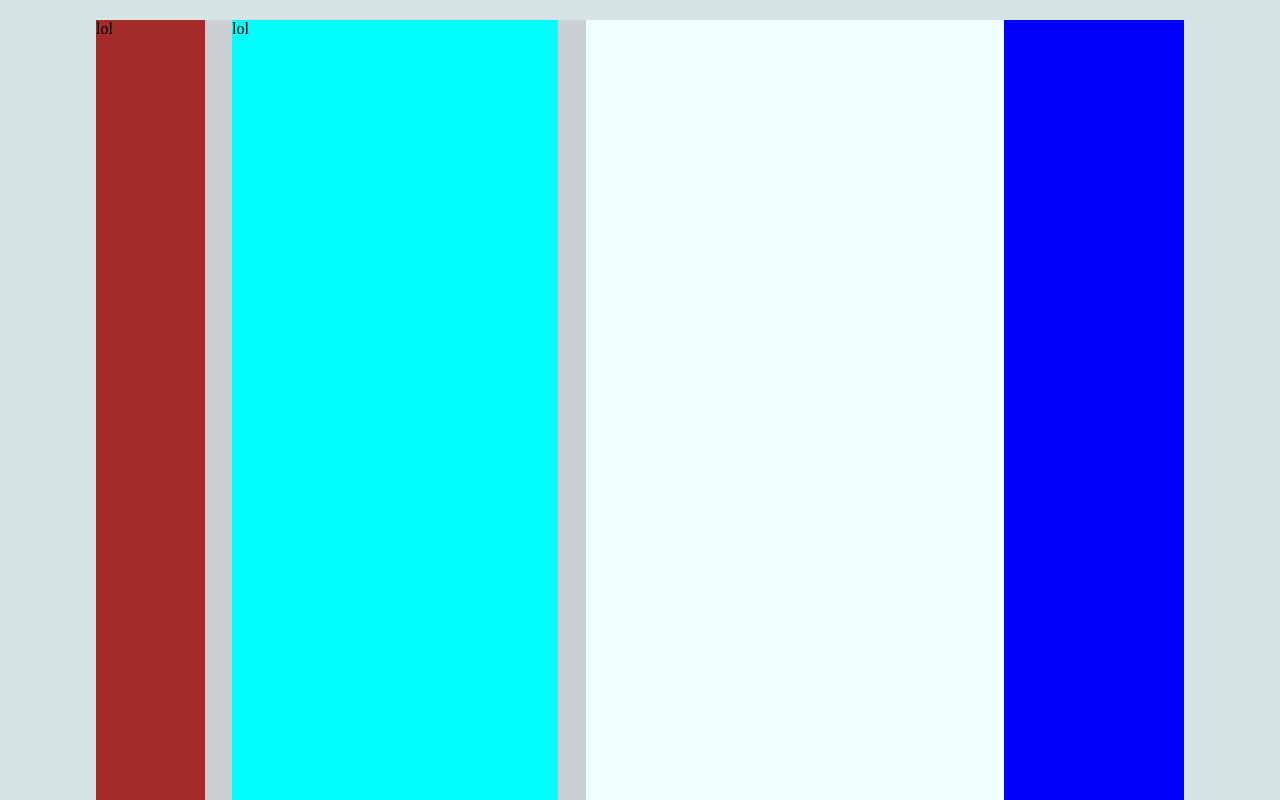
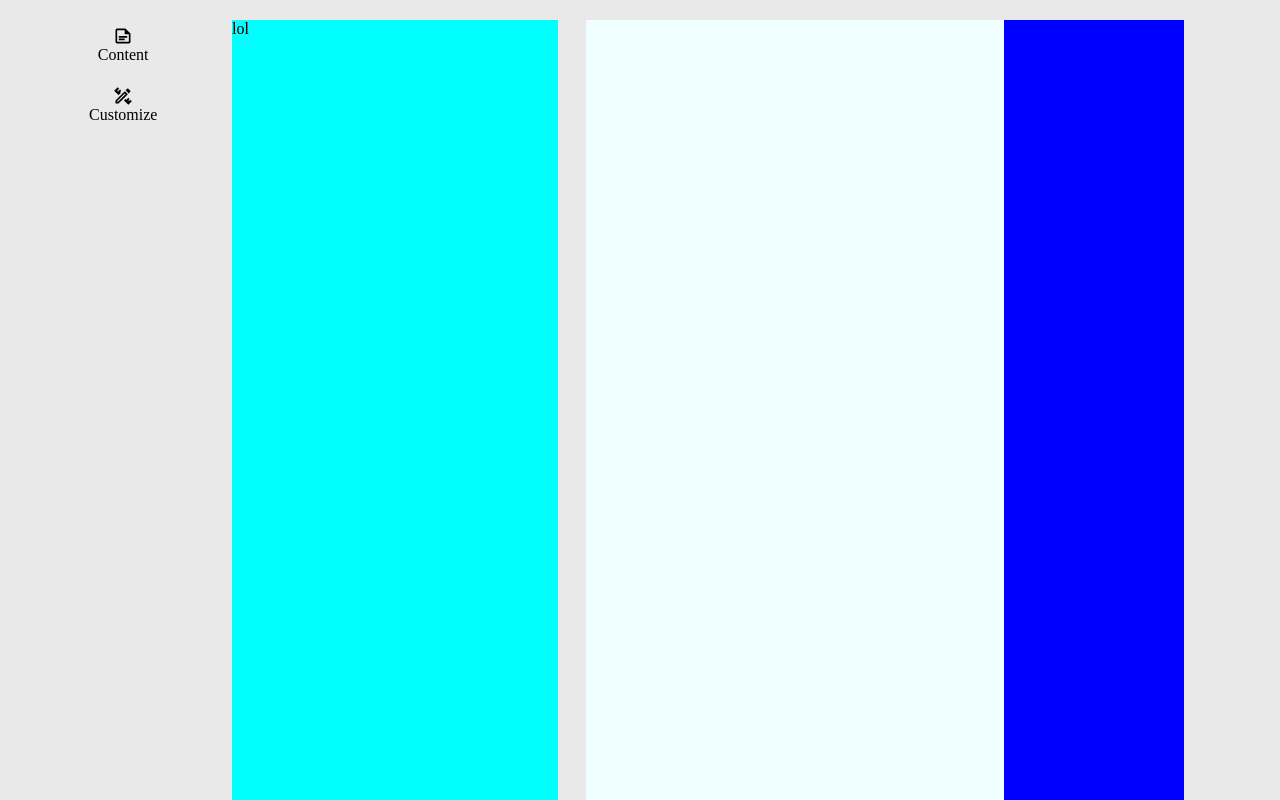
Before and after one commit to Moyinoluwa360/resume-builder, a React (Vite) app: page / in a window 1280 px wide. Shown: the top 800 px of the page. Built offline with nearby package versions, Linux system fonts and the light colour scheme.

Commit message:
Action Bars buttons created

```diff
--- a/src/App.jsx
+++ b/src/App.jsx
@@ -16,7 +16,6 @@ function App() {
 }
 
 const Body = styled.div`
-  background-color: #cacfd3;
   width: 85%;
   margin-top: 20px;
   margin-bottom: 50px;
--- a/src/components/ActionBars.jsx
+++ b/src/components/ActionBars.jsx
@@ -3,12 +3,42 @@ import styled from "styled-components"
 export default function ActionBarsFn (){
     return (
         <ActionBars>
-            lol
+            <div>
+                <img src="/content.svg" alt="content icon" />
+                <span>Content</span>
+            </div>
+            <div>
+                <img src="/customize.svg" alt="customize icon" />
+                <span>Customize</span>
+            </div>
         </ActionBars>
     )
 }
 
 const ActionBars = styled.div`
     flex-basis: 10%;
-    background-color: brown;
+    display: flex;
+    flex-direction: column;
+    gap: 10px;
+    div{
+        display: flex;
+        flex-direction: column;
+        width: 50%;
+        height: 50px;
+        justify-content: center;
+        align-items: center;
+        border-radius: 10px;
+        span{
+            font-size: 16px;
+            font-weight: 100;
+        }
+        img{
+            height: 20px;
+            width: 20px;
+        }
+        &:hover{
+            background-color: #dadada;
+            transition-duration: 500ms;
+        }
+    }
 `
--- a/src/index.css
+++ b/src/index.css
@@ -7,7 +7,7 @@ body{
   height: 100%;
   width: 100%;
   overflow-x: hidden;
-  background-color: rgb(215, 228, 228);
+  background-color: rgb(233, 233, 233);
 }
 #root{
   height: 100%;
```
Also changed, not shown: src/components/content.jsx (added, +7 -0 lines), src/components/customize.jsx (added, +7 -0 lines).
